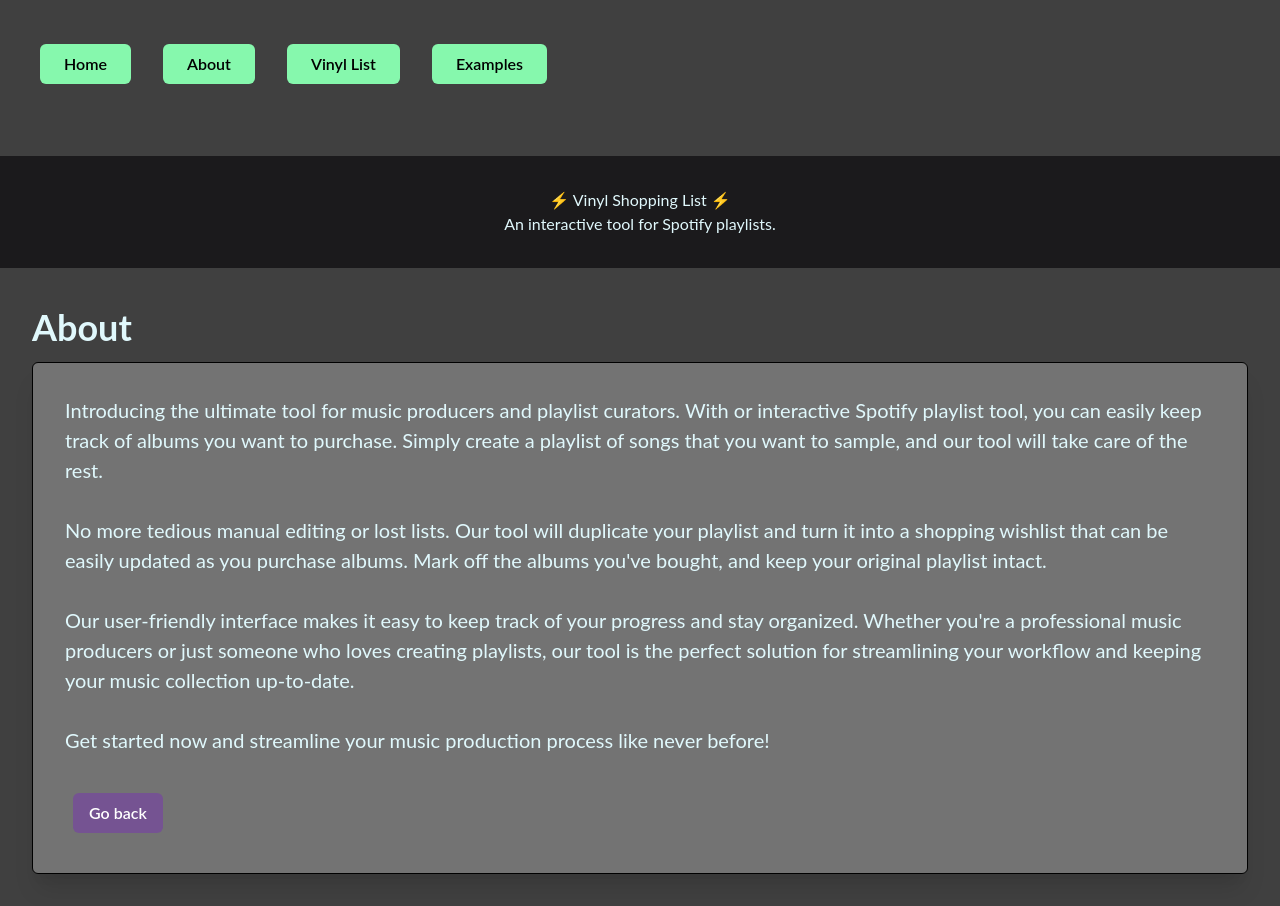
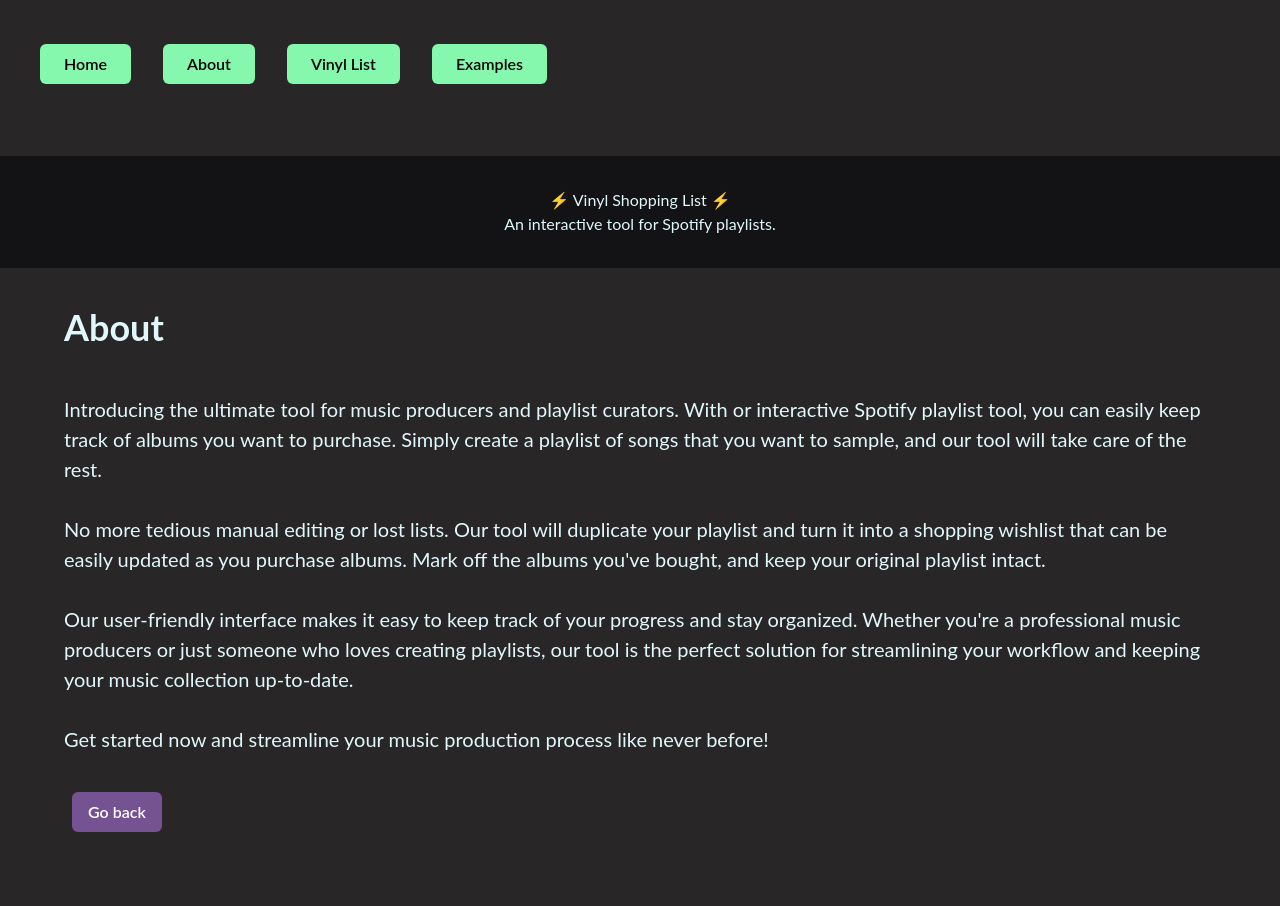
Before and after one commit to datoche-juarez/next-shopping-list, a Next.js app: page /about in a window 1280 px wide. Built offline with nearby package versions, Linux system fonts and the light colour scheme.

Commit message:
Even more styling changes for entire document...

```diff
--- a/pages/about.js
+++ b/pages/about.js
@@ -8,10 +8,10 @@ const about = () => {
     <div as="flex" color="primary.main">
       <Meta title="About" />
       <Stack p="32px">
-        <Text as="b" fontSize="4xl">
+        <Text as="b" fontSize="4xl" pl="8">
           About
         </Text>
-        <Box boxShadow="xl" borderRadius="6" p="8" backgroundColor="bgGray.500" border="1px solid black">
+        <Box borderRadius="6" p="8" backgroundColor="bgGray.main">
           <Text fontSize={{ sm: "md", md: "xl" }}>
             Introducing the ultimate tool for music producers and playlist
             curators. With or interactive Spotify playlist tool, you can easily
--- a/pages/examples.js
+++ b/pages/examples.js
@@ -8,10 +8,10 @@ const examples = () => {
     <div as="flex" color="primary.main">
       <Meta title="About" />
       <Stack p="32px">
-        <Text as="b" fontSize="4xl">
+        <Text as="b" fontSize="4xl" pl="8">
           Examples
         </Text>
-        <Box boxShadow="xl" borderRadius="6" p="8" backgroundColor="bgGray.500" border="1px solid black">
+        <Box borderRadius="6" p="8" backgroundColor="bgGray.main">
           <Text fontSize={{ sm: "xl", md: "2xl" }}>
             Examples section goes here...
           </Text>
--- a/styles/Home.module.css
+++ b/styles/Home.module.css
@@ -13,7 +13,7 @@
 }
 
 .header {
-  background-color: #1b1a1c;
+  background-color: #131214;
   padding: 2rem;
   text-align: center;
 }
@@ -86,7 +86,7 @@
   text-align: left;
   color: inherit;
   text-decoration: none;
-  border: 1px solid #eaeaea!important;
+  border: 1px solid #eaeaea !important;
   border-radius: 10px;
   transition: color 0.15s ease, border-color 0.15s ease;
   max-width: 300px;
@@ -96,7 +96,7 @@
 .card:focus,
 .card:active {
   color: #b4fccd;
-  border-color: #b4fccd!important;
+  border-color: #b4fccd !important;
 }
 
 .card h2 {
--- a/styles/theme.jsx
+++ b/styles/theme.jsx
@@ -75,7 +75,7 @@ export const newTheme = extendTheme({
       900: "#1f0200",
     },
     bgGray: {
-      main: "#404040",
+      main: "#282626",
       50: "#fbf0f2",
       100: "#dcd8d9",
       200: "#bfbfbf",
```
